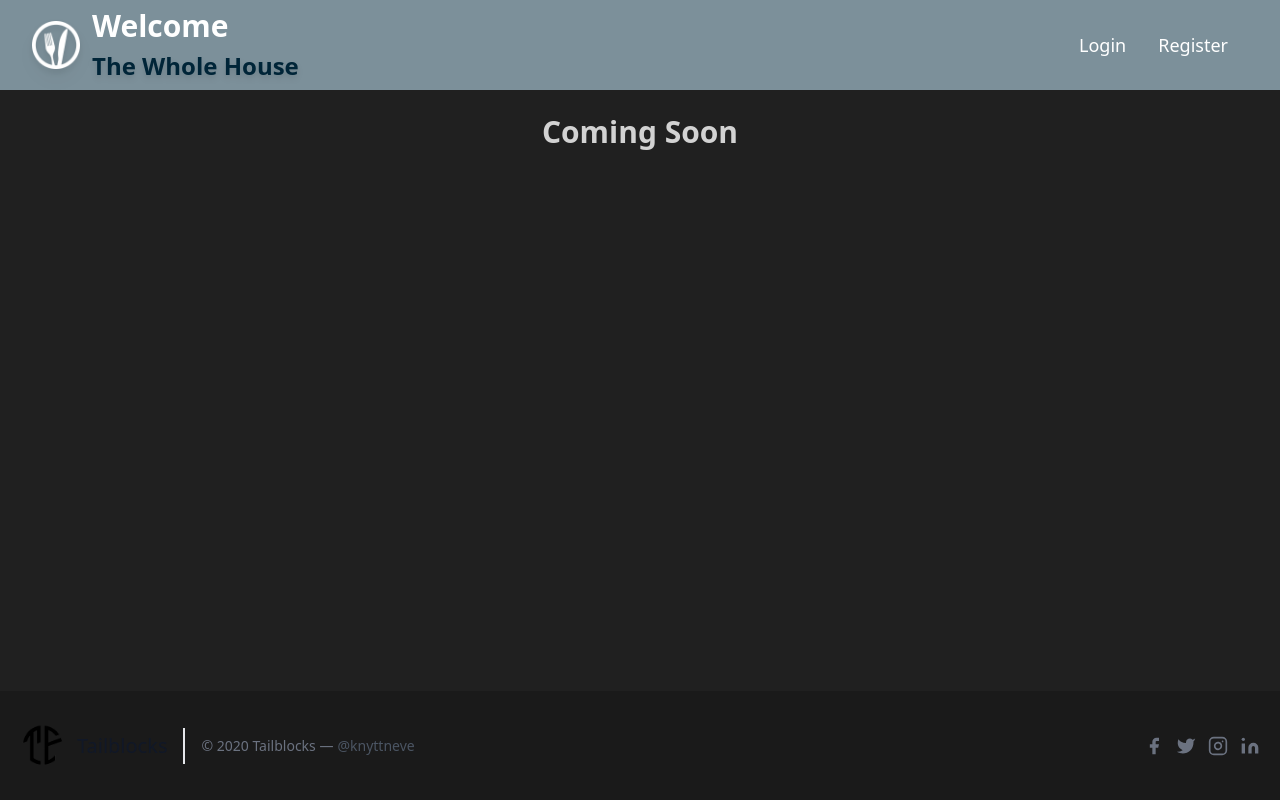
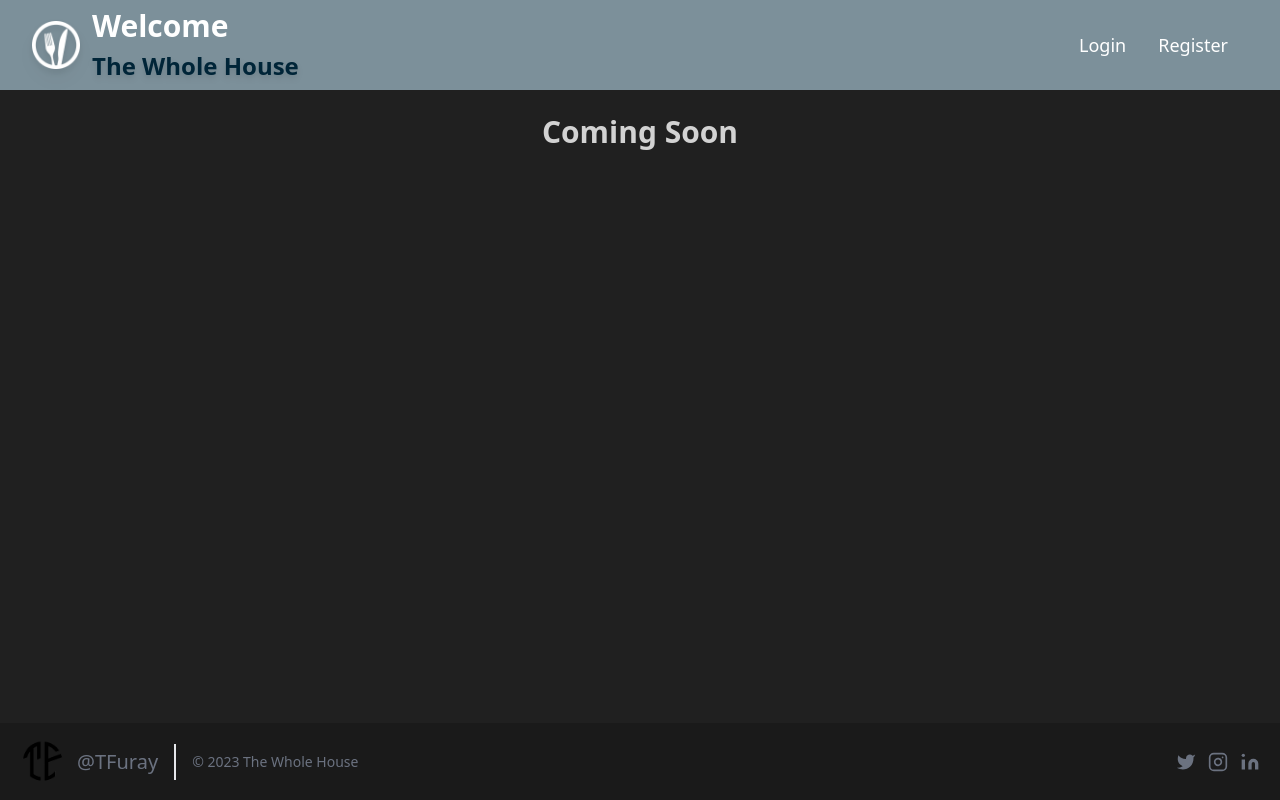
Before and after one commit to TFuray/100hr-ticket-vite, a React (Vite) app in the folder frontend/: page /orders in a window 1280 px wide. Built offline with nearby package versions, Linux system fonts and the light colour scheme; a web font is replaced by a local one.

Commit message:
worked header and added footer

```diff
--- a/frontend/src/components/generalComps/Footer.jsx
+++ b/frontend/src/components/generalComps/Footer.jsx
@@ -2,36 +2,23 @@ import tfLogo from '../../public/TFLogo.png'
 
 const Footer = () => {
   return (
-    <footer className="text-gray-600 body-font bg-base-300 absolute inset-x-0 bottom-0">
-      <div className="container px-5 py-8 mx-auto flex items-center sm:flex-row flex-col ">
-        <a className="flex title-font font-medium items-center md:justify-start justify-center text-gray-900">
+    <footer className="text-gray-600 body-font bg-base-300 fixed inset-x-0 bottom-0">
+      <div className="container px-5 py-4 mx-auto flex items-center sm:flex-row flex-col ">
+        <a className="flex title-font font-medium items-center md:justify-start justify-center text-gray-500">
           <img src={tfLogo} style={{height:'45px'}} alt="" />
-          <span className="ml-3 text-xl">Tailblocks</span>
+          <span className="ml-3 text-xl">@TFuray</span>
         </a>
         <p className="text-sm text-gray-500 sm:ml-4 sm:pl-4 sm:border-l-2 sm:border-gray-200 sm:py-2 sm:mt-0 mt-4">
-          © 2020 Tailblocks —
+          © 2023 The Whole House
           <a
             href="https://twitter.com/knyttneve"
             className="text-gray-600 ml-1"
             rel="noopener noreferrer"
             target="_blank"
           >
-            @knyttneve
           </a>
         </p>
         <span className="inline-flex sm:ml-auto sm:mt-0 mt-4 justify-center sm:justify-start">
-          <a className="text-gray-500">
-            <svg
-              fill="currentColor"
-              strokeLinecap="round"
-              strokeLinejoin="round"
-              strokeWidth={2}
-              className="w-5 h-5"
-              viewBox="0 0 24 24"
-            >
-              <path d="M18 2h-3a5 5 0 00-5 5v3H7v4h3v8h4v-8h3l1-4h-4V7a1 1 0 011-1h3z" />
-            </svg>
-          </a>
           <a className="ml-3 text-gray-500">
             <svg
               fill="currentColor"
--- a/frontend/src/components/generalComps/Header.jsx
+++ b/frontend/src/components/generalComps/Header.jsx
@@ -51,7 +51,7 @@ const Header = () => {
                 <h1 className="text-white text-3xl font-bold">
                   {user ? (
                     <>
-                    Welcome Back <span className="text-base-300 text-3xl font-semibold ">{user.name}</span>!
+                    Welcome Back <span className="text-secondary-content text-3xl font-semibold ">{user.name}</span>!
                     </>
                   ): (
                   "Welcome"
```
